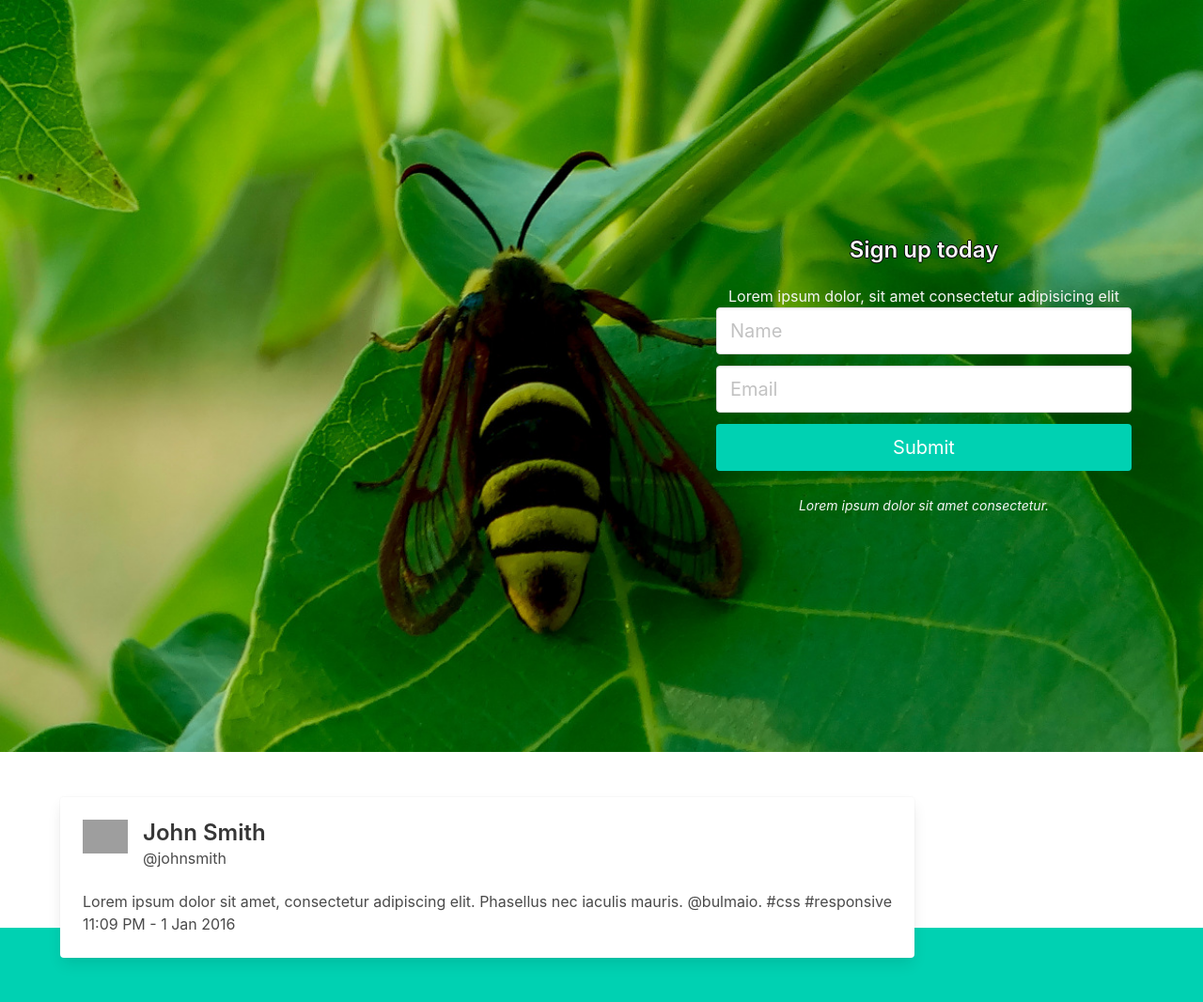
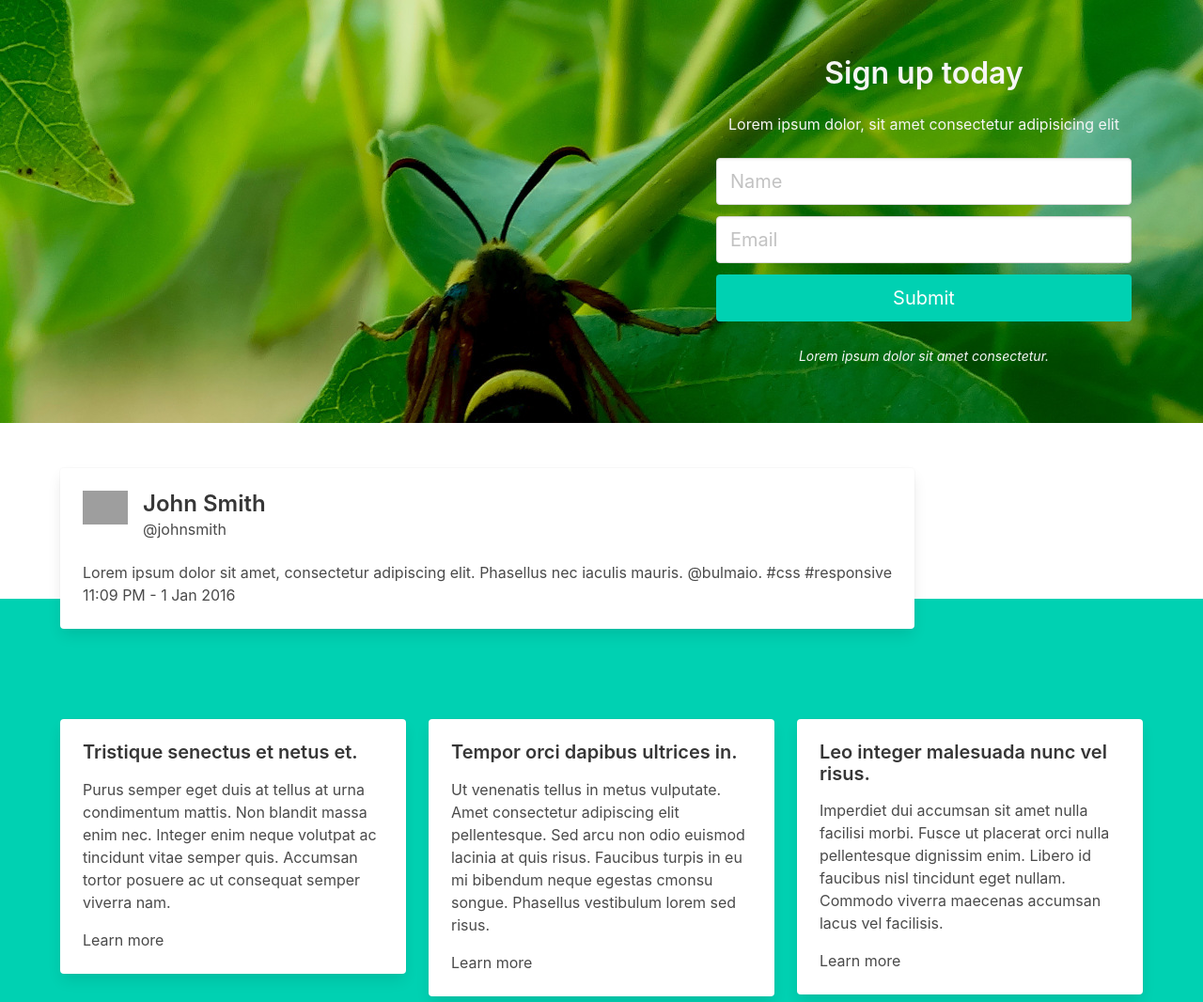
Before and after one commit to zebra-f/Django-CRM-Two, a Django app: template landing/templates/landing/home_page.html in a window 1280 px wide. Shown: the part 56-1122 px from the top of the page at 94% size. Run offline with Django 3.2, Linux system fonts and the light colour scheme; the template is opened without the code that fills it, so the values that code supplies are empty; some libraries are stand-ins or nearby versions; grey boxes are pictures that could not be loaded.

Commit message:
background-image

```diff
--- a/landing/templates/landing/home_page.html
+++ b/landing/templates/landing/home_page.html
@@ -6,14 +6,13 @@
 
 #home-page-section {
     background-image: url('{% static 'images/00803.jpg' %}');
-    background-size: cover;
     background-repeat: no-repeat;
-    height: 100vh;
 }
 </style>
 
 
-<section id="home-page-section" class="hero is-fullheight is-default is-bold">
+{% comment %} <section id="home-page-section" class="hero is-fullheight is-default is-bold"> {% endcomment %}
+<section id="home-page-section" class="hero is-default is-bold">
   <div class="hero-body">
       <div class="container has-text-centered">
           <div class="columns is-vcentered">
@@ -22,12 +21,14 @@
 
               </div>
 
-
               <div class="column is-5 is-offset-1">
 
+
                 <div class="column right has-text-centered has-text-light">
-                  <h1 class="title is-4 has-text-light" style="text-shadow: -1px 0 black, 0 1px black, 1px 0 black, 0 -1px black;">Sign up today</h1>
+                  <h1 class="title is-3 has-text-light">Sign up today</h1>
                   <p class="description">Lorem ipsum dolor, sit amet consectetur adipisicing elit</p>
+                  <br />
+
                   <form>
                     <div class="field">
                       <div class="control">
@@ -44,7 +45,9 @@
                     <br />
                     <small><em>Lorem ipsum dolor sit amet consectetur.</em></small>
                   </form>
+
                 </div>
+
               </div>
           </div>
       </div>
```
